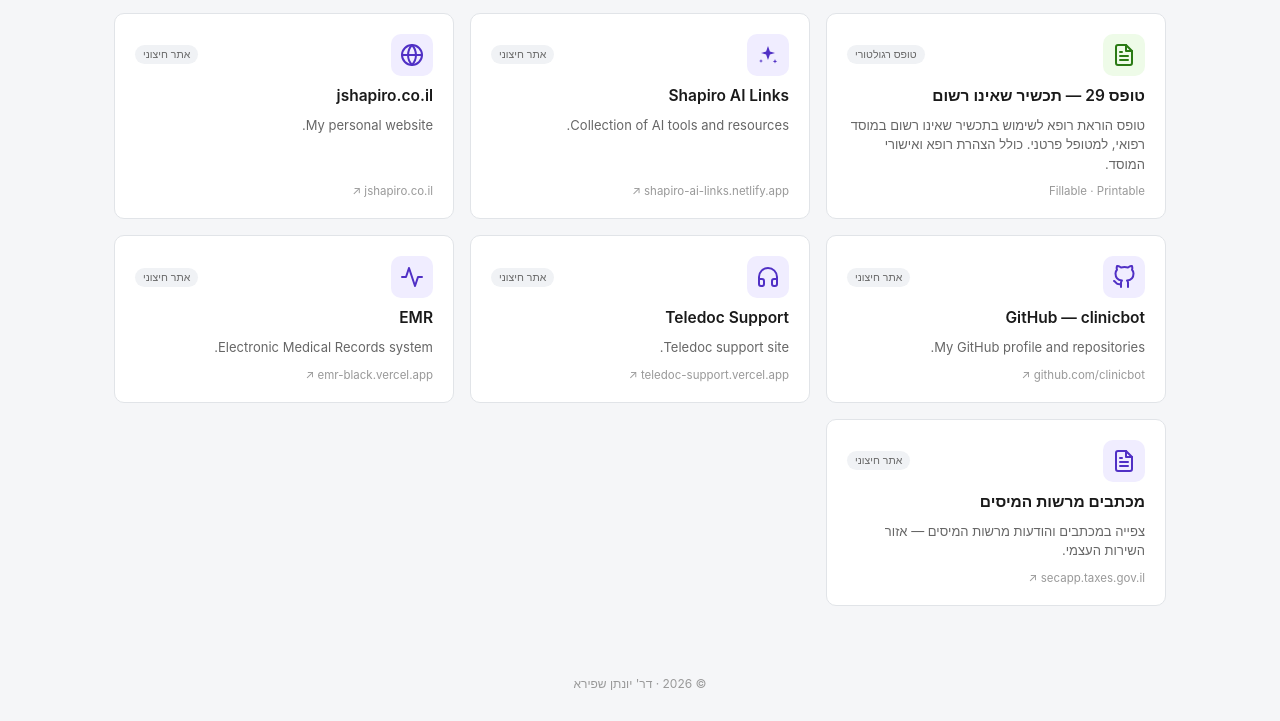
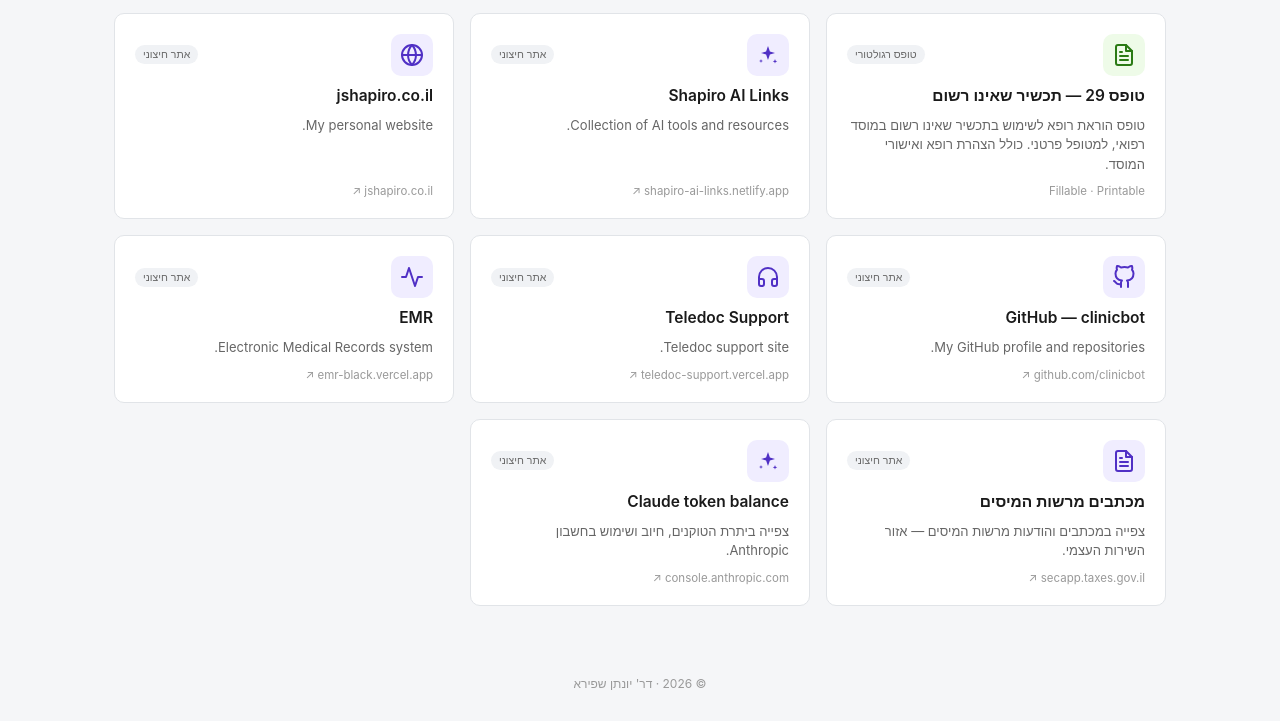
Before and after one commit to clinicbot/medoc, a plain HTML site: page index.html in a window 1280 px wide. Shown: the part 1103-1824 px from the top of the page. Drawn offline with Linux system fonts and the light colour scheme.

Commit message:
Add files via upload

```diff
--- a/index.html
+++ b/index.html
@@ -565,6 +565,16 @@
       <div class="card-meta">secapp.taxes.gov.il ↗</div>
     </a>
 
+    <a class="card" data-category="external" href="https://console.anthropic.com/settings/billing" target="_blank" rel="noopener">
+      <div class="card-top">
+        <div class="card-icon"><svg class="filled"><use href="#i-sparkles"/></svg></div>
+        <div class="card-cat-tag">אתר חיצוני</div>
+      </div>
+      <h3 class="card-title">Claude token balance</h3>
+      <p class="card-desc">צפייה ביתרת הטוקנים, חיוב ושימוש בחשבון Anthropic.</p>
+      <div class="card-meta">console.anthropic.com ↗</div>
+    </a>
+
   </div>
 
   <div class="empty-state" id="empty-state">
```
